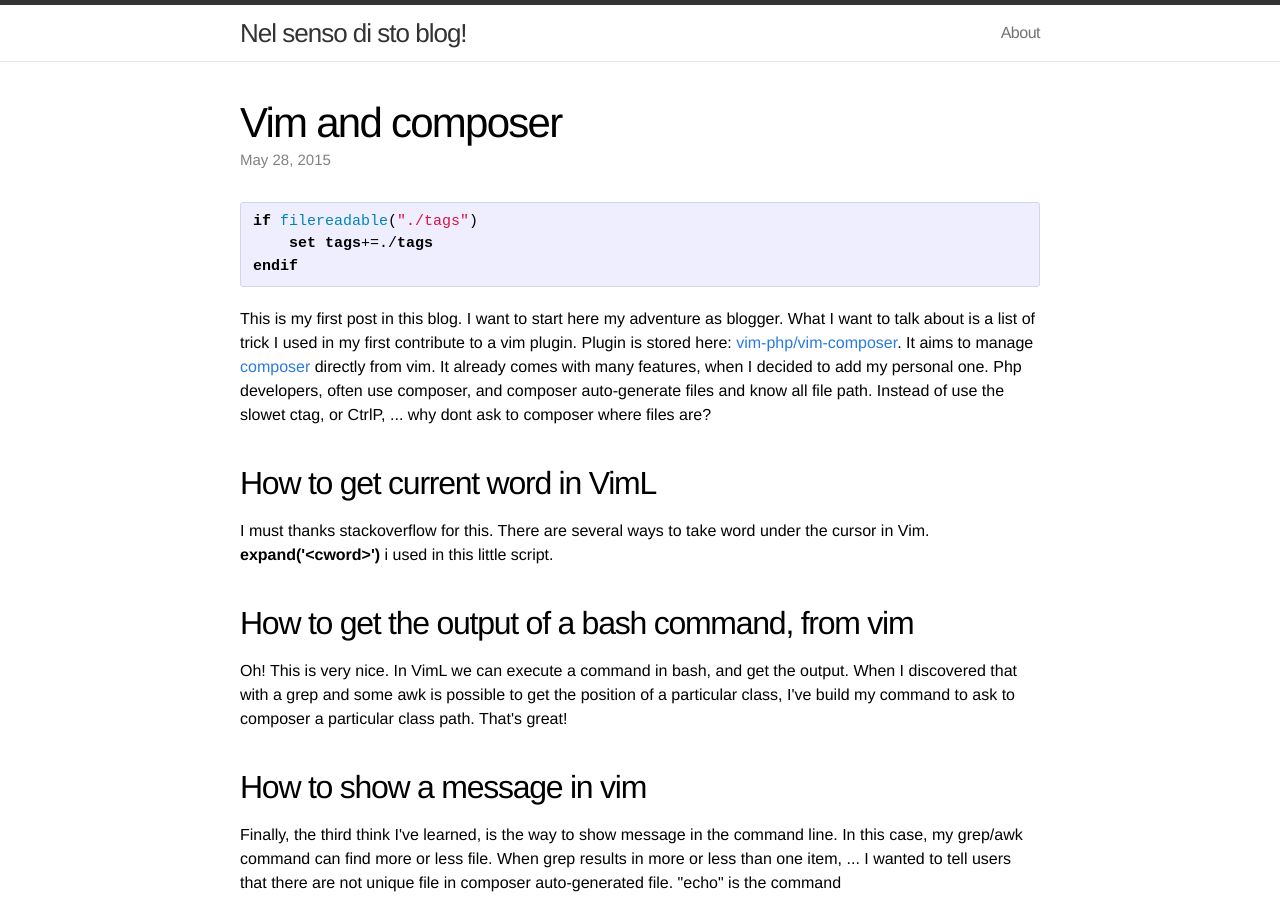
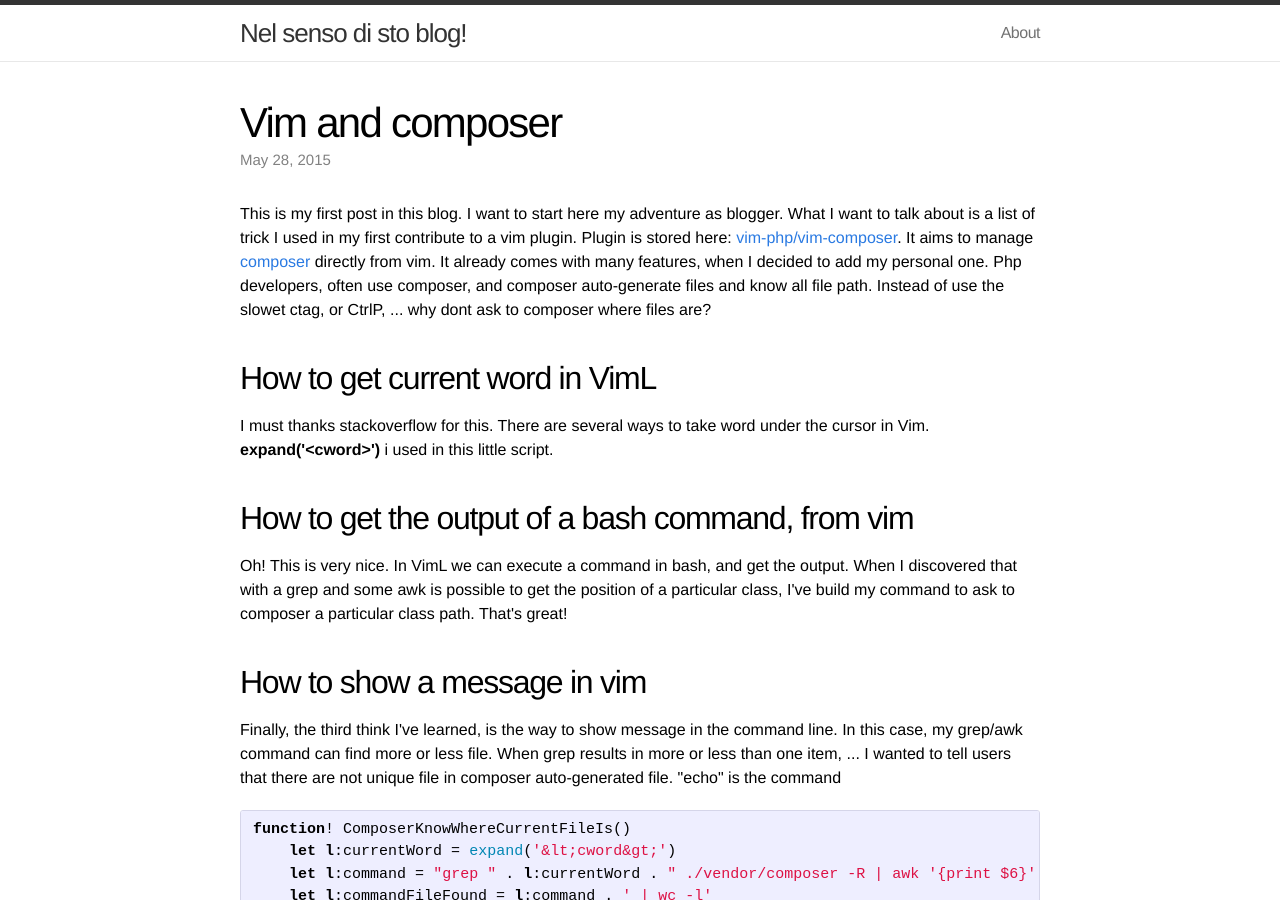
Before and after one commit to sensorario/sensorario.github.io, a Jekyll site: the page built from _posts/2015-06-01-vim-and-composer.markdown, in a window 1280 px wide and 900 px high. Built offline with Jekyll 4.4.1, drawn with Linux system fonts in a browser that asks for light colours.

Commit message:
Update 2015-06-01-vim-and-composer.markdown

```diff
--- a/_posts/2015-06-01-vim-and-composer.markdown
+++ b/_posts/2015-06-01-vim-and-composer.markdown
@@ -4,12 +4,6 @@ title: "Vim and composer"
 date: 2015-05-28
 tags: vim, composer
 ---
-
-{% highlight vim %}
-if filereadable("./tags")
-    set tags+=./tags
-endif
-{% endhighlight %}
 
 <p>This is my first post in this blog. I want to start here my adventure as blogger. What I want to talk about is a list of trick I used in my first contribute to a vim plugin. Plugin is stored here: <a href="https://github.com/vim-php/vim-composer">vim-php/vim-composer</a>. It aims to manage <a href="https://getcomposer.org">composer</a> directly from vim. It already comes with many features, when I decided to add my personal one. Php developers, often use composer, and composer auto-generate files and know all file path. Instead of use the slowet ctag, or CtrlP, ... why dont ask to composer where files are?</p>
 
```
